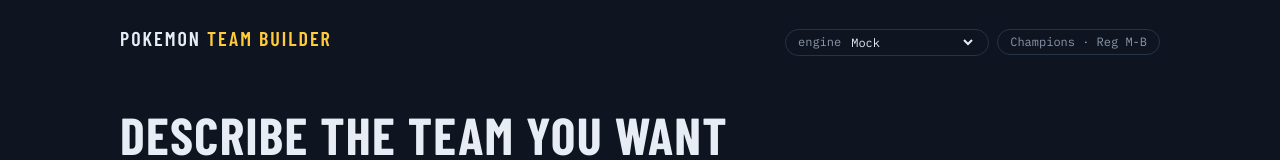
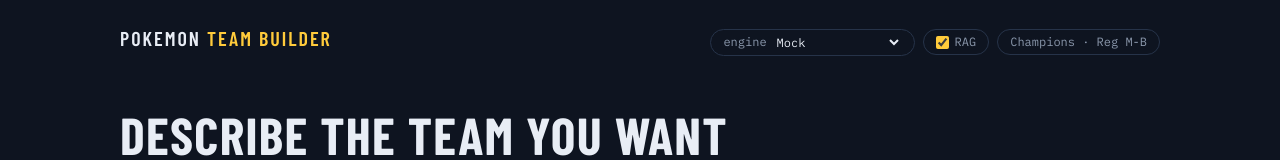
Before and after one commit to nicomanzato/pokemon-team-builder, a React (Vite) app: page / in a window 1280 px wide. Shown: the top 160 px of the page. Built offline with nearby package versions, Linux system fonts and the light colour scheme; what @mlc-ai/web-llm would draw is missing.

Commit message:
reverted rag toggle

```diff
--- a/src/App.tsx
+++ b/src/App.tsx
@@ -59,7 +59,7 @@ export default function App() {
               ))}
             </select>
           </label>
-          {/* <label
+          <label
             className="flex cursor-pointer items-center gap-1.5 rounded-full border border-line px-3 py-1 font-mono text-xs text-muted"
             title="Toggle retrieval — see how much the metagame data helps"
           >
@@ -71,7 +71,7 @@ export default function App() {
               className="accent-brand"
             />
             RAG
-          </label> */}
+          </label>
           <span className="rounded-full border border-line px-3 py-1 font-mono text-xs text-muted">
             Champions · Reg M-B
           </span>
```
